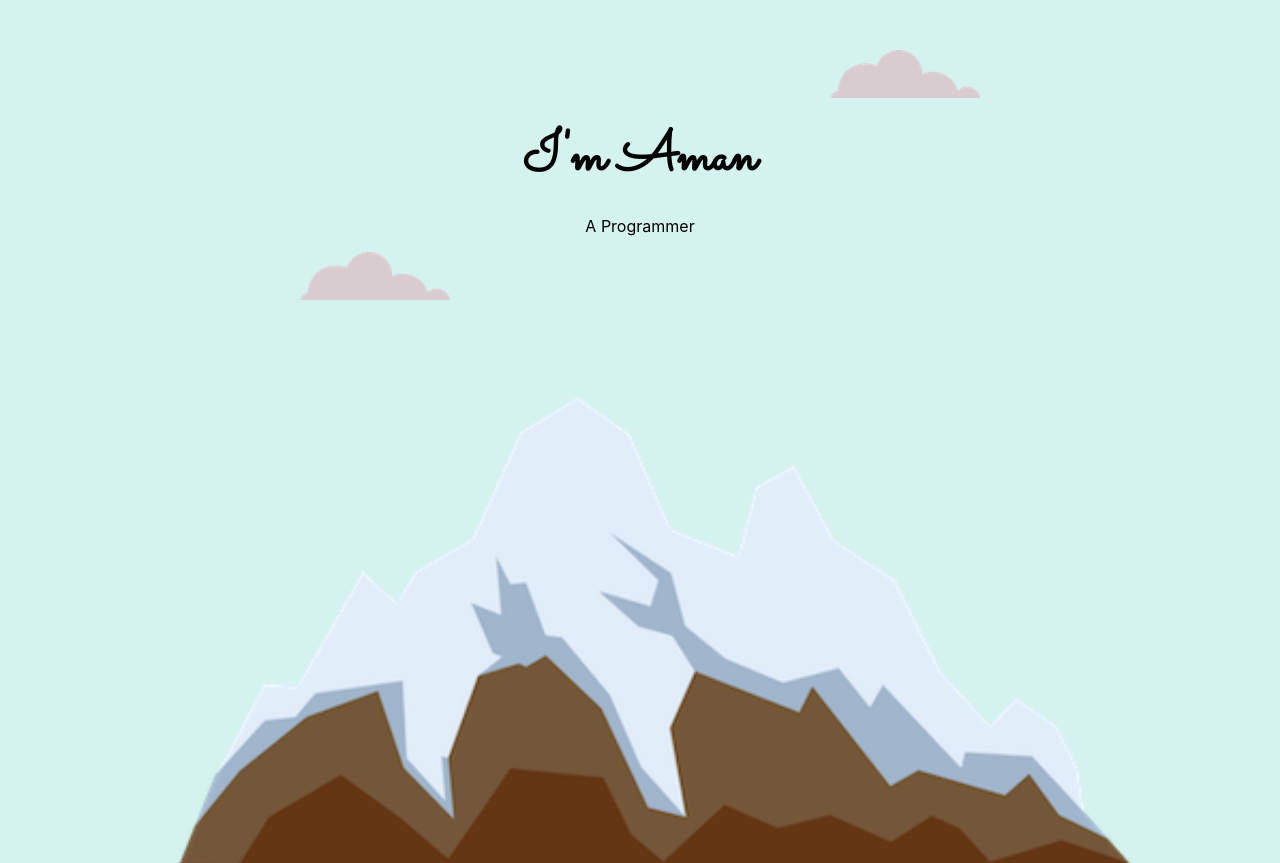
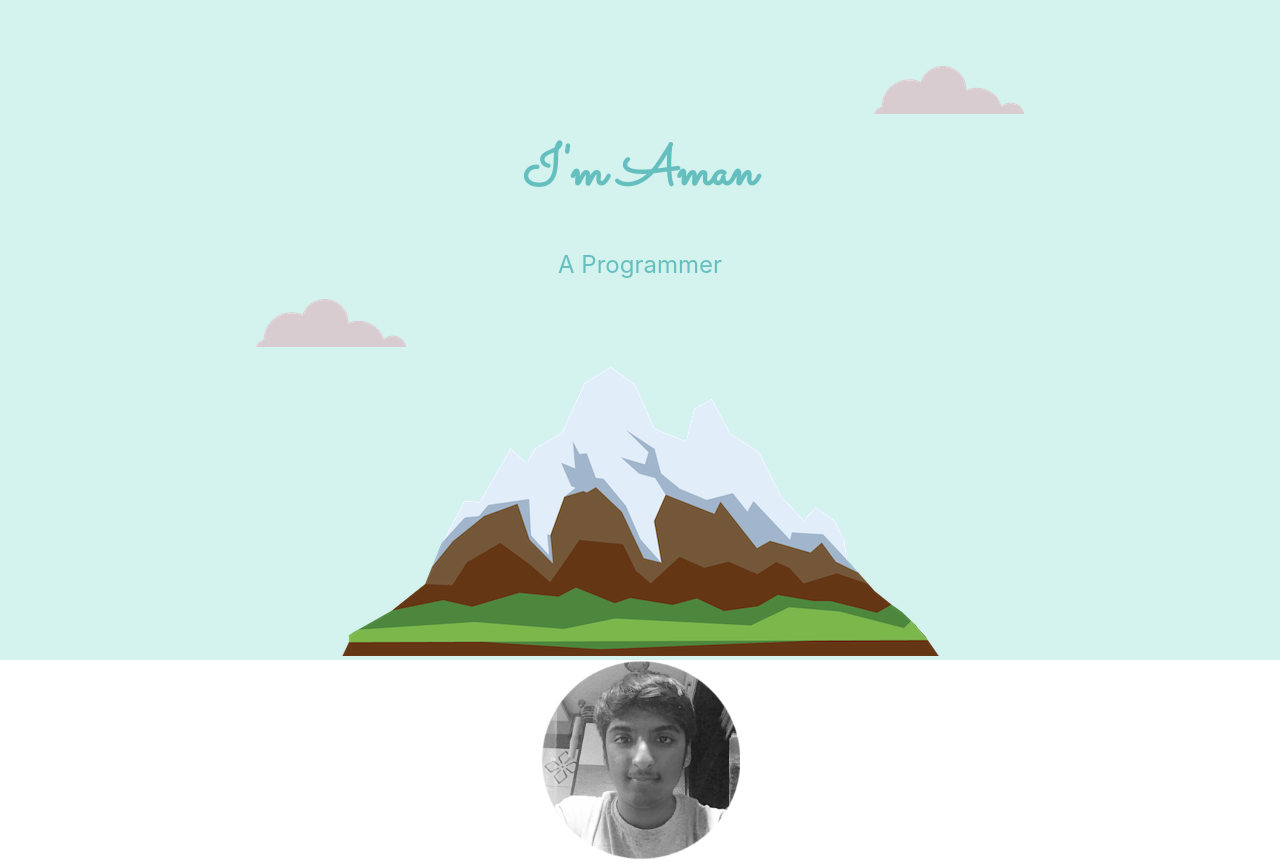
Before and after one commit to amanagarwal-x/Profile-Website, a plain HTML site: page index.html in a window 1280 px wide. Shown: the top 863 px of the page. Drawn offline with Linux system fonts and the light colour scheme.

Commit message:
Changed Font colour

```diff
--- a/CSS/style.css
+++ b/CSS/style.css
@@ -9,8 +9,19 @@ h1 {
     margin-bottom: 0;
     font-family: 'Sacramento', cursive;
     font-size: 350%;
+    color: #66BFBF;
+    line-height: 2;
+}
 
+h2 {
+    color: #66BFBF;
+    font-weight: normal;
 }
+
+h3 {
+    color: #11999E;
+}
+
 
 .TopContainer {
     background-color: #d4f3ef;
@@ -19,37 +30,30 @@ h1 {
 }
 
 
-
-.MiddleContainer {
-
-}
-
-
-.BottomContainer {
-}
-
 .Top-Cloud {
     position: absolute;
-    right: 300px;
-    top: 50px;
+    right: 20%;
+    top: 10%;
 }
 
 .Bottom-Cloud {
     position: absolute;
-    left: 300px;
+    left: 20%;
 }
 
-.Mountain{
-    object-fit: contain;
-    width: 100%;
-    height: 100%;
+.Mountain {
+    max-width: 100%;
 }
 
-.game-gif{
+.game-gif {
     width: "35%";
     border-radius: 50%;
 }
 
-.code-gif{
+.code-gif {
     width: 35%;
 }
+
+a {
+    color: #11999E;
+}
--- a/index.html
+++ b/index.html
@@ -16,7 +16,7 @@
     <div class="TopContainer">
         <img class="Top-Cloud" src="Images/cloud.png" alt="Cloud">
         <h1>I'm Aman</h1>
-        <p>A Programmer</p>
+        <h2>A Programmer</h2>
         <img class="Bottom-Cloud" src="Images/cloud.png" alt="Cloud">
         <img class="Mountain" src="Images/mountain.png" alt="Mountain">
     </div>
```
